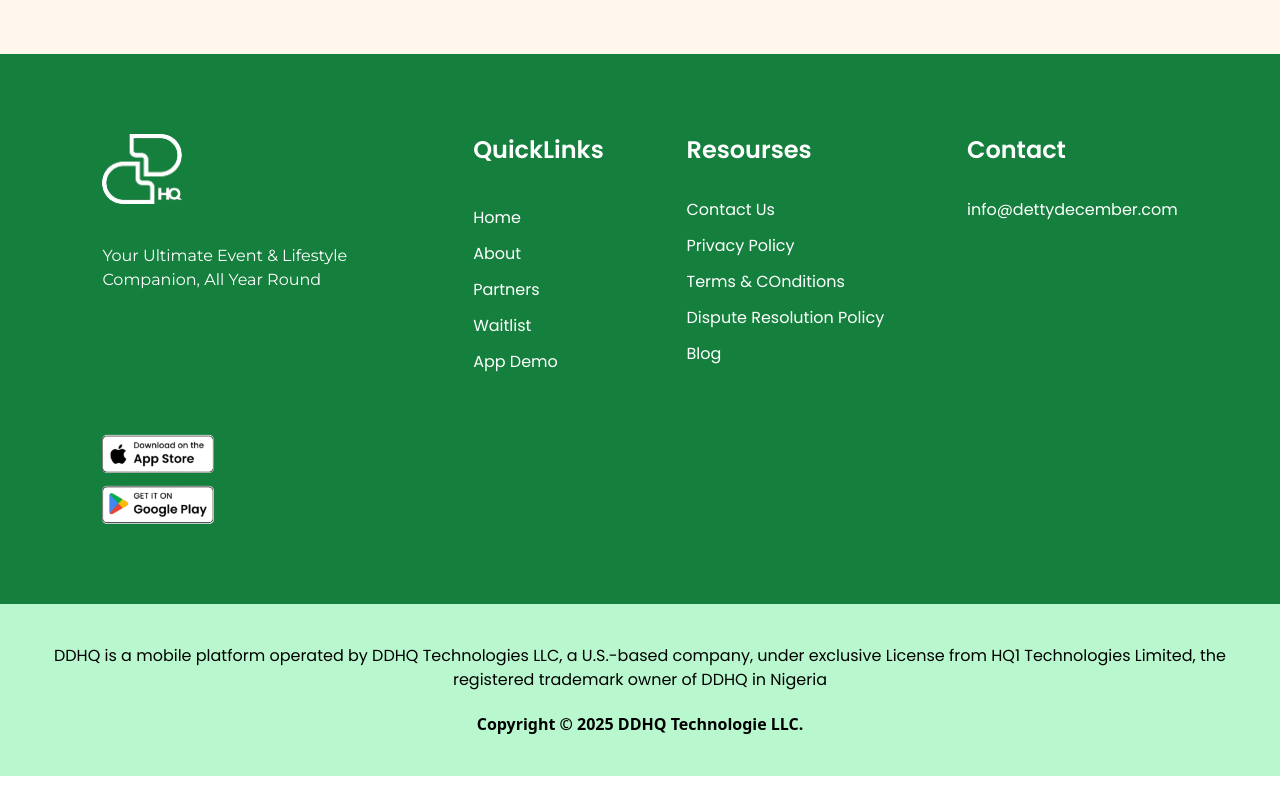
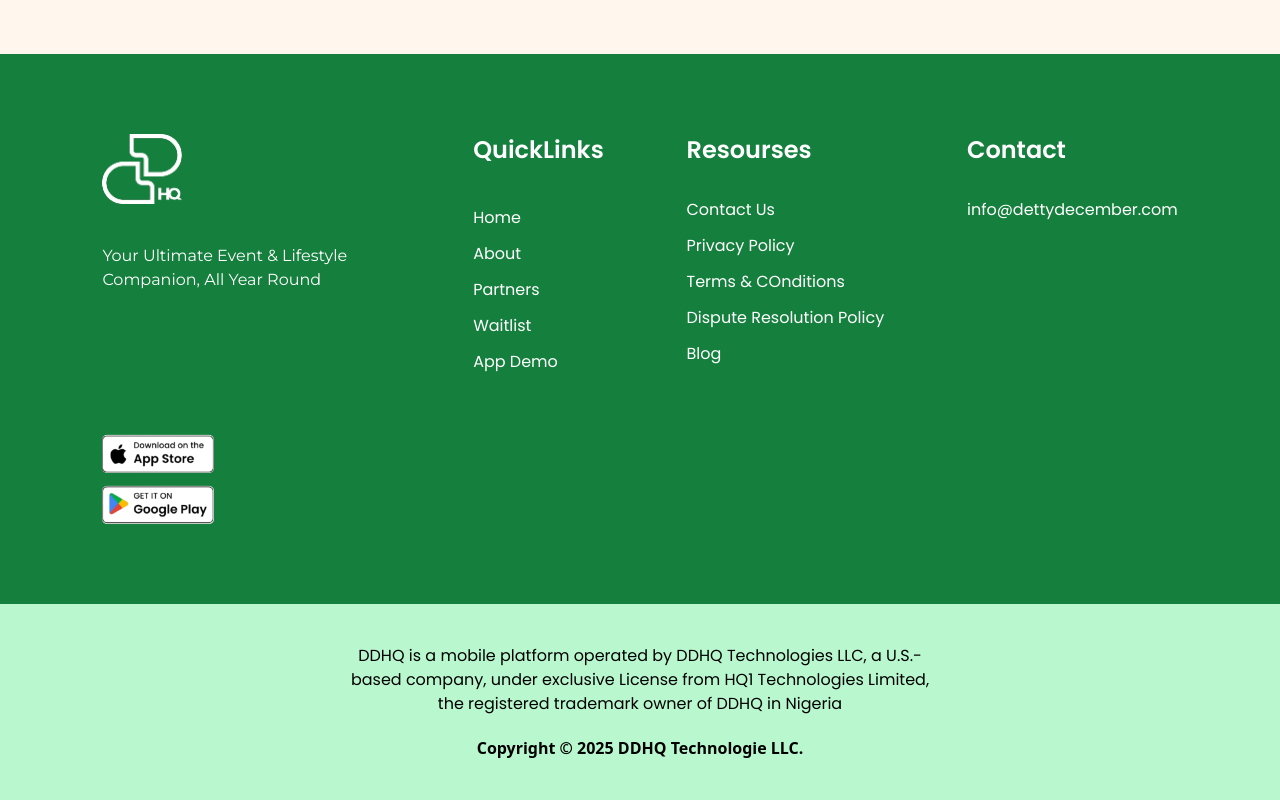
Before and after one commit to Agbakay/DDHQ, a React (Vite) app: page / in a window 1280 px wide. Shown: the part 5974-6774 px from the top of the page. Before the commit the page ends 6750 px from the top, so only its background shows below. Built offline with nearby package versions, Linux system fonts and the light colour scheme.

Commit message:
New update

```diff
--- a/src/components/Footer.jsx
+++ b/src/components/Footer.jsx
@@ -71,7 +71,7 @@
       {/*  */}
       {/*  */}
       <div className="bg-green-200 m-w-full text-center px-10 py-10">
-        <h1 className="md:w-2x1 text-center">
+        <h1 className="md:w-2x1 text-center lg:px-[25%] px-0 ">
           DDHQ is a mobile platform operated by DDHQ Technologies LLC, a
           U.S.-based company, under exclusive License from HQ1 Technologies
           Limited, the registered trademark owner of DDHQ in Nigeria
```
